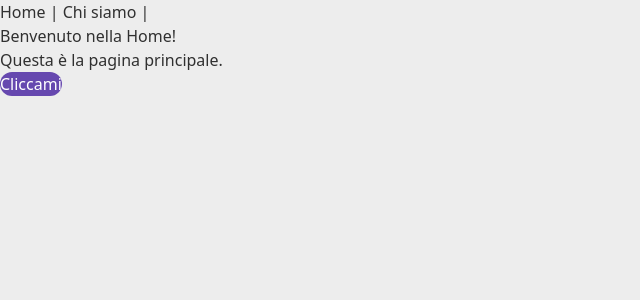
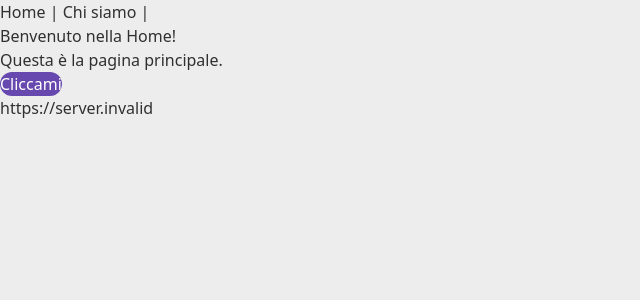
Before and after one commit to Avabucks/Proverby, a Next.js app: page / in a window 1280 px wide. Shown: the top 300 px of the page, without its empty margins (0-640 px from the left). Built offline with nearby package versions, Linux system fonts and the light colour scheme; no server answers.

Commit message:
Aggiornamento

```diff
--- a/src/app/page.tsx
+++ b/src/app/page.tsx
@@ -6,6 +6,7 @@ export default function Home() {
       <button className="bg-[var(--primary)] text-white rounded-[var(--border-radius)]">
         Cliccami
       </button>
+      <p>{`${process.env.NEXT_PUBLIC_PHP_API}`}</p>
     </section>
   );
 }
```
